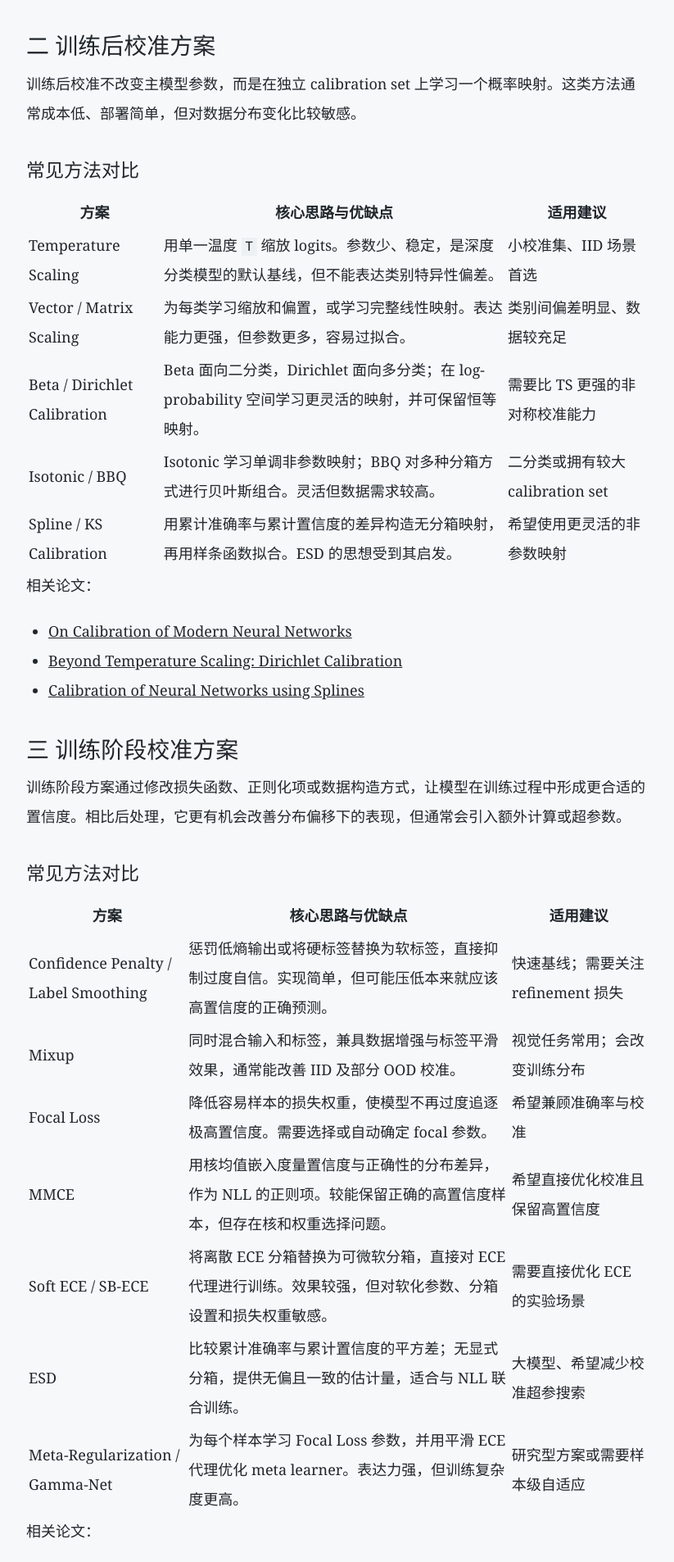
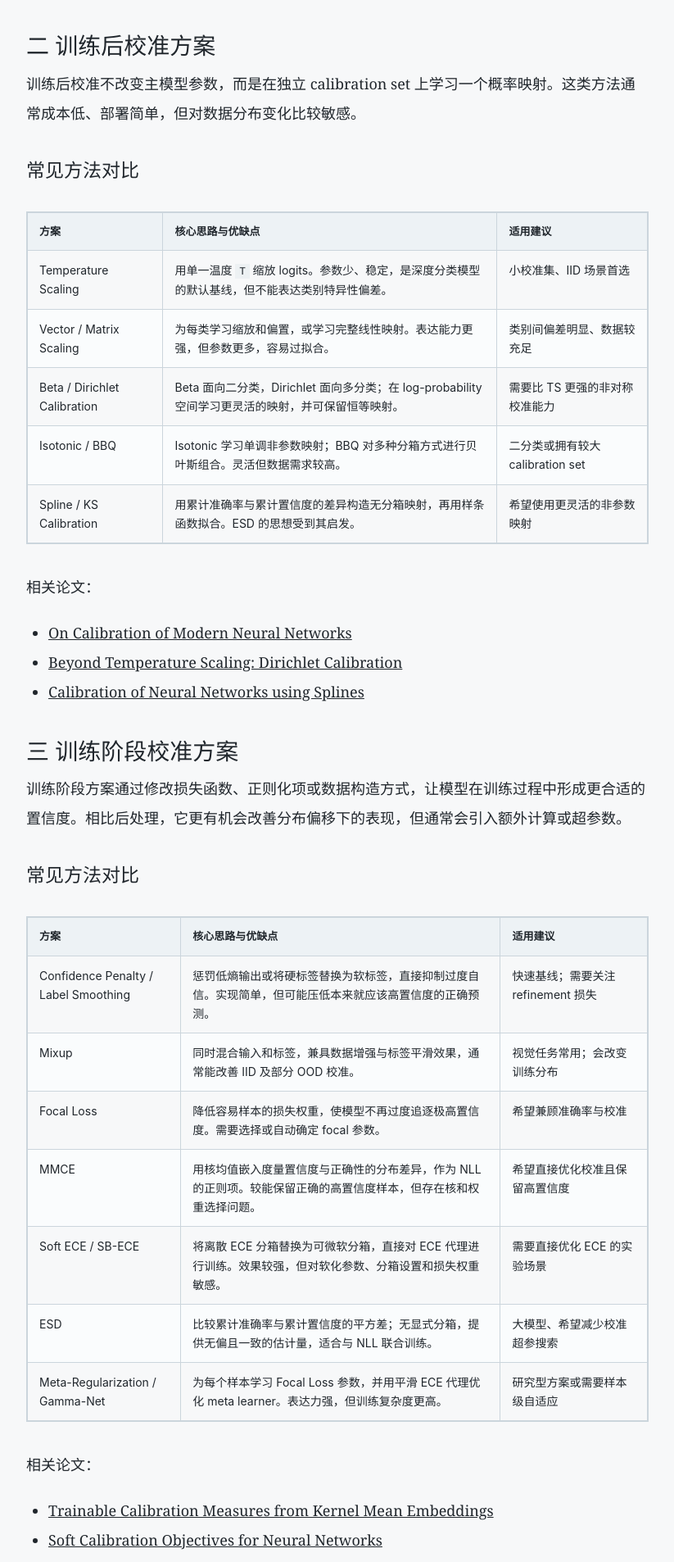
Before and after one commit to fiveblack-water/fiveblack-water.github.io, a Jekyll site: the page built from _posts/2026-08-20-neural-network-calibration-esd.md, in a window 1280 px wide. Shown: the part 1372-3278 px from the top of the page at 82% size, without its empty margins (228-1051 px from the left). Built offline with Jekyll 4.4.1, drawn with Linux system fonts in a browser that asks for light colours.

Commit message:
Add visible Markdown table styling

```diff
--- a/_layouts/default.html
+++ b/_layouts/default.html
@@ -47,6 +47,10 @@
     .article-body p { margin:0 0 20px; }
     .article-body ul,.article-body ol { padding-left:1.5em; }
     .article-body blockquote { border-left:3px solid var(--blue); color:var(--muted); margin:24px 0; padding:4px 0 4px 20px; }
+    .article-body table { width:100%; margin:28px 0 34px; border-collapse:collapse; border:1px solid #cbd5dc; display:block; overflow-x:auto; font-family:var(--sans); font-size:14px; line-height:1.65; }
+    .article-body th,.article-body td { min-width:130px; padding:12px 14px; border:1px solid #cbd5dc; text-align:left; vertical-align:top; }
+    .article-body th { background:#edf2f5; color:var(--ink); font-size:13px; font-weight:700; white-space:nowrap; }
+    .article-body tr:nth-child(even) td { background:#fafcfd; }
     .article-body code { font-family:ui-monospace,SFMono-Regular,Menlo,monospace; font-size:.86em; background:#edf1f3; padding:2px 5px; }
     .article-body pre { overflow:auto; padding:16px; background:#20262c; color:#eef2f4; font-family:ui-monospace,SFMono-Regular,Menlo,monospace; font-size:14px; line-height:1.6; }
     .article-body img { max-width:100%; height:auto; }
```
